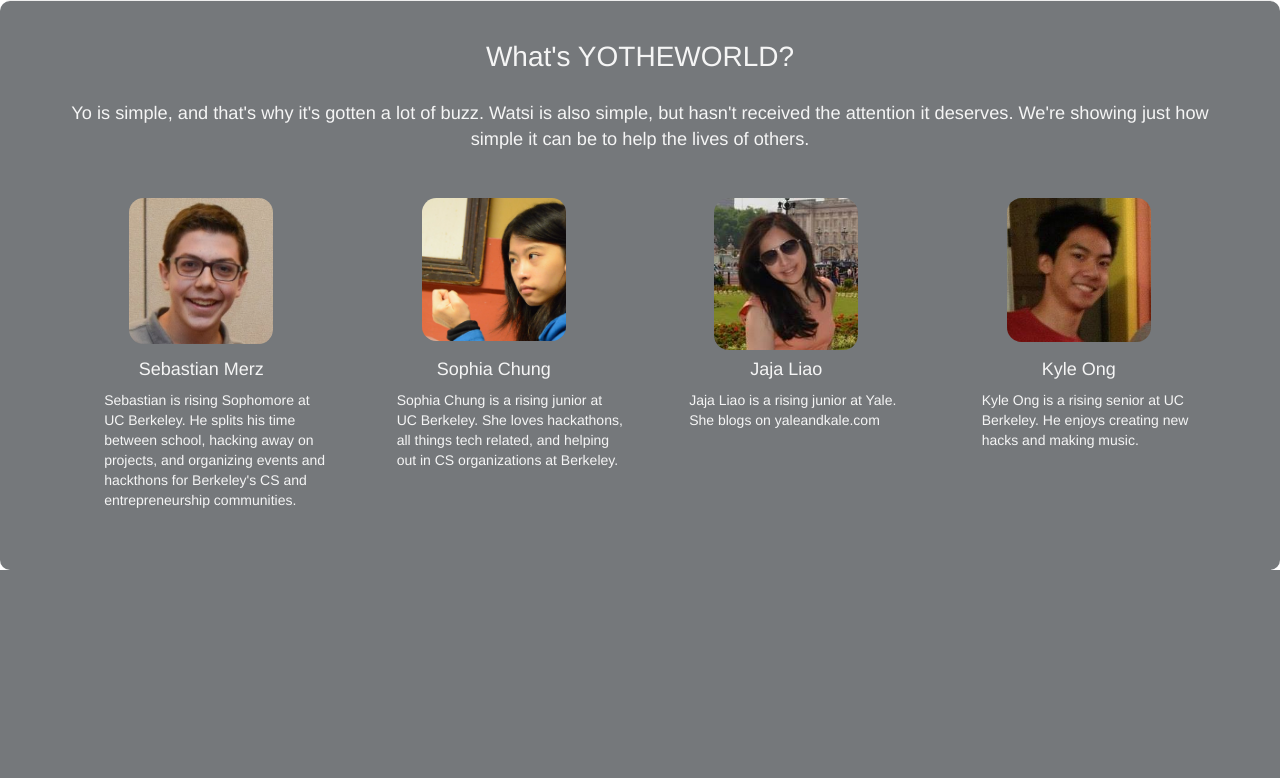
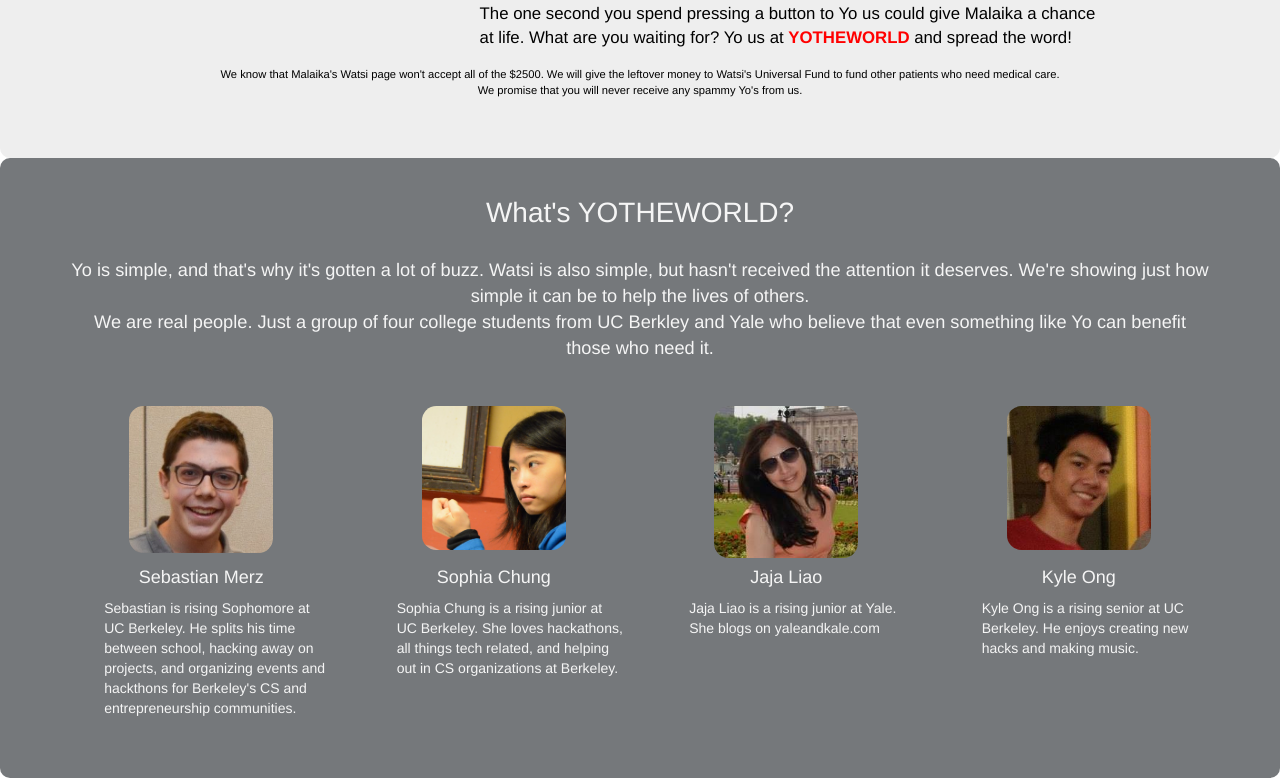
Before and after one commit to chungs1/yocator, a Flask app: template app/templates/index.html in a window 1280 px wide. Shown: the part 860-1638 px from the top of the page. Before the commit the page ends 1430 px from the top, so only its background shows below. Run offline with Flask 2, Linux system fonts and the light colour scheme; the template is opened without the code that fills it, so the values that code supplies are empty; some libraries are stand-ins or nearby versions.

Commit message:
playground made

```diff
--- a/app/templates/index.html
+++ b/app/templates/index.html
@@ -37,17 +37,33 @@
 
         </div>
         <div class="row">
-          <div class="col-md-3 col-md-offset-1" style="padding-top:7%;"><a href="https://watsi.org/profile/e9f9c26f692c-malaika">
+          <div class="col-md-3 col-md-offset-1" style="padding-top:11%;"><a href="https://watsi.org/profile/e9f9c26f692c-malaika">
             <img id="malaika" src="https://d3w52z135jkm97.cloudfront.net/uploads/profile/image/2179/badge_malaika_pre_.jpg" />
           </a></div>
           <div class="col-md-7">
             <div id="content">
-              <b style="font-size:1.6em"><a href="https://watsi.org/profile/e9f9c26f692c-malaika">Malaika</a></b> is a four year-old from Haiti who suffers from <b>atrioventricular canal defect</b>, a condition that prevents blood from flowing properly in the heart. Her condition requires treatment, a costly operation of $1500. <br><br>
-              You can help her! If <b>YOTHEWORLD</b> gains the <b>most subscribers</b> and Yo's by <b>July 4th</b>, <b>YOTHEWORLD</b> will donate <a href="http://www.eventbrite.com/e/yo-hackathon-2-letters-2-hours-ready-set-yo-tickets-12071296573?aff=es2&rank=0">Yo Hackathon</a>'s most subscribed award of <b>$2500</b> to her cause. Any spare money will be donated all other children on <a href="https://watsi.org/funds/universal-fund">Watsi</a>.<br><br>
-              <center style="font-size: 2em">Yo us at <b class="yohandle">YOTHEWORLD</b></center>
-              <br>
-              You can also follow us on <a style="font-size:1.2em" href="https://www.facebook.com/YOTHEWORLDforCharity">Facebook</a> for periodic updates on Malaika and Watsi.
+              <b>The gist:</b>
+              <div style="padding-left:3%">
+                Yo us at <b class="yohandle">YOTHEWORLD</b> to help an impoverished little girl get life-saving heart surgery. That's it.
+              </div><br>
+              ------------------------------------------------------------------------------------------<br>
+              <b>The details:</b>
+              <div style="padding-left:3%">
+              As part of the <b><a href="goo.gl/Py3zDd">Yo Hackathon</a></b>, if we get the most Yo subscribers by July 4th 11:59pm PST, <b><a href="justyo.co">Yo</a></b> will award YOTHEWORLD with $2500 USD.
+
+              We don't need this money. But <b><a href="goo.gl/le5AhC">Malaika</a></b>, an impoverished four year-old girl with Down Syndrome from Haiti does. She has a condition where blood flows abnormally in her heart, which will be <b>fatal</b> if she doesn't get surgery <b>soon</b>.
+              <br><br>
+              If YOTHEWORLD wins this $2500 for most subscribers, we will donate all of the prize money to Malaika. Please help Malaika by simply sending a Yo to YOTHEWORLD.
+              <br><br>
+              The one second you spend pressing a button to Yo us could give Malaika a chance at life. What are you waiting for? Yo us at <b class="yohandle">YOTHEWORLD</b> and spread the word!
+              </div>
             </div>
+          </div>
+        </div>
+        <div class="row">
+          <div class="col-md-12" style="font-size:0.8em; text-align:center;">
+            <br>We know that Malaika's Watsi page won't accept all of the $2500. We will give the leftover money to Watsi's Universal Fund to fund other patients who need medical care.
+            <br>We promise that you will never receive any spammy Yo's from us.
           </div>
         </div>
       </div>
@@ -59,6 +75,11 @@
             What's YOTHEWORLD?
           </div>
           <div class="col-md-12 blurb" style="text-align:center; padding-top:2%">Yo is simple, and that's why it's gotten a lot of buzz. Watsi is also simple, but hasn't received the attention it deserves. We're showing just how simple it can be to help the lives of others.</div>
+        </div>
+        <div class="row">
+          <div class="col-md-12 blurb" style="text-align:center;" >
+            We are real people. Just a group of four college students from UC Berkley and Yale who believe that even something like Yo can benefit those who need it.
+          </div>
         </div>
         <div class="row" style="padding-top:4%">
           <center>
```
